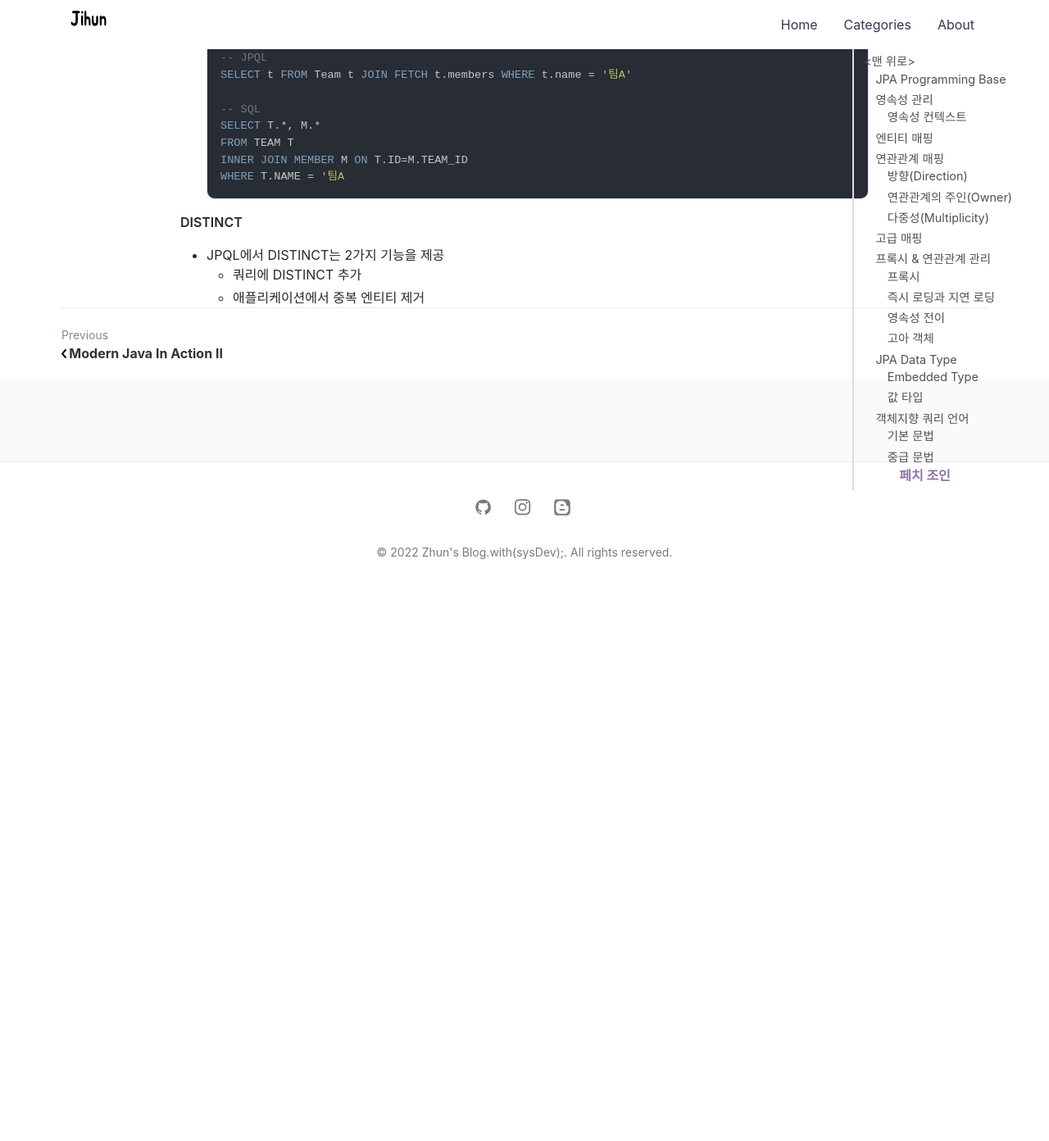
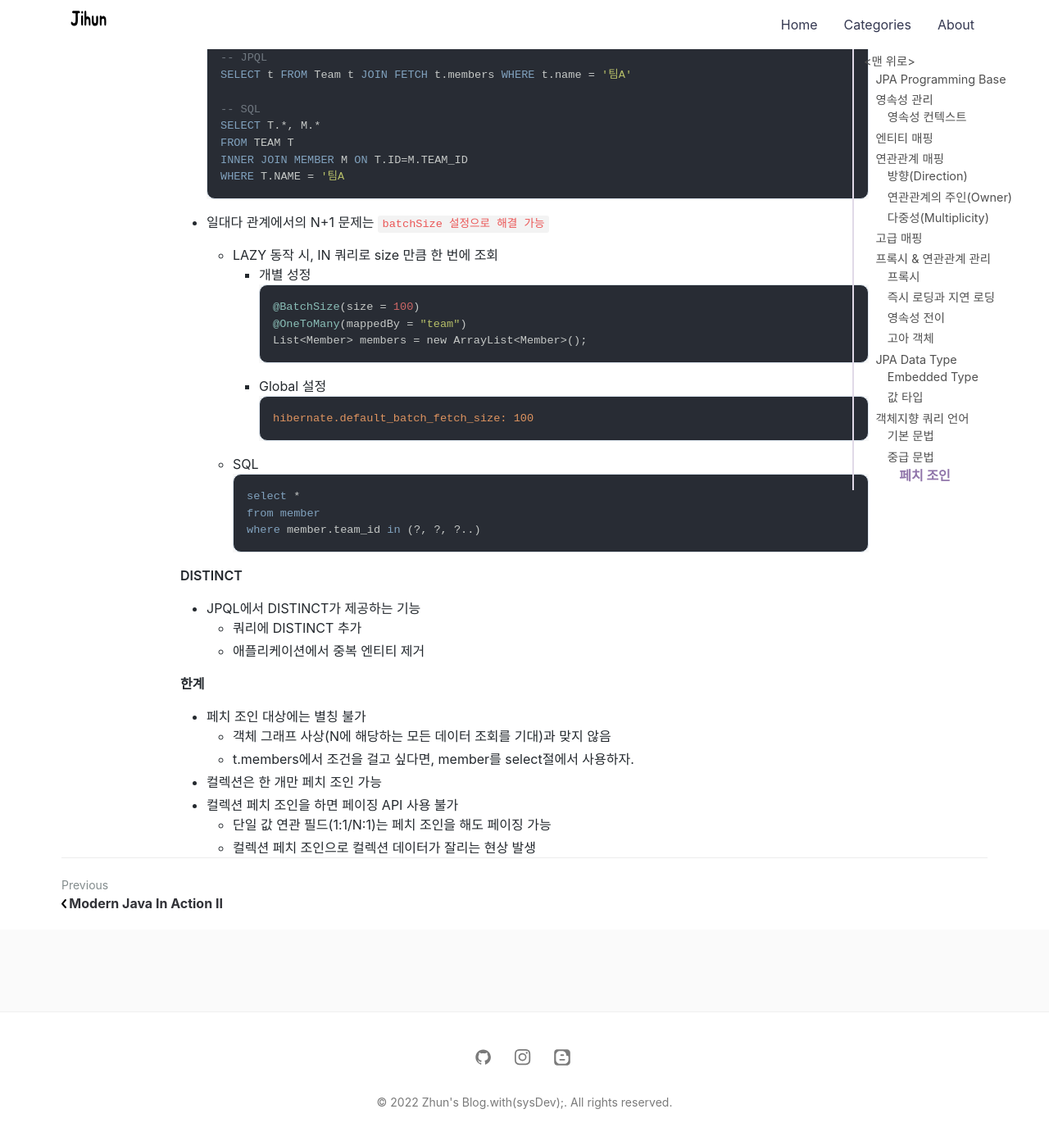
Before and after one commit to jihunparkme/jihunparkme.github.io, a Jekyll site: the page built from _posts/2022-03-29-JPA-Programming-base.md, in a window 1280 px wide and 1400 px high, scrolled down 27323 px. Shown: the top 1392 px of the window at 82% size. Built offline with Jekyll 4.4.1, drawn with Linux system fonts in a browser that asks for light colours; nearby versions of some CDN libraries; comment, search, counter and statistics services are not loaded; before the commit the page ends 28052 px from its top, so only the background shows below that; some of the changed text lies outside the part shown.

Commit message:
[객체지향 쿼리 언어2] 페치 조인 2

````diff
--- a/_posts/2022-03-29-JPA-Programming-base.md
+++ b/_posts/2022-03-29-JPA-Programming-base.md
@@ -1118,8 +1118,8 @@ where m.age > (select avg(m2.age) from Member m2)
 
 **Fetch Join**
 
-- JPQL 성능 최적화를 위해 제공
-- 쿼리 한 번에 연관된 엔티티나 컬렉션을 함께 조회 (즉시 로딩)
+- JPQL `성능 최적화`를 위해 제공
+- 쿼리 한 번에 `연관된 엔티티나 컬렉션을 함께 조회` (즉시 로딩 우선 적용)
   - 일반 조인에서는 연관된 엔티티를 함께 조회하지 않음
 - N + 1 이슈의 해결 방법
 - [ LEFT [OUTER] / INNER ] JOIN FETCH
@@ -1141,9 +1141,37 @@ where m.age > (select avg(m2.age) from Member m2)
   INNER JOIN MEMBER M ON T.ID=M.TEAM_ID
   WHERE T.NAME = '팀A
   ```
+- 일대다 관계에서의 N+1 문제는 `batchSize 설정으로 해결 가능`
+    - LAZY 동작 시, IN 쿼리로 size 만큼 한 번에 조회
+      - 개별 성정
+        ```java
+        @BatchSize(size = 100)
+        @OneToMany(mappedBy = "team")
+        List<Member> members = new ArrayList<Member>();
+        ```
+      - Global 설정
+        ```yml
+        hibernate.default_batch_fetch_size: 100
+        ```
+  - SQL
+    ```sql
+    select *
+    from member
+    where member.team_id in (?, ?, ?..)
+    ```
 
 **DISTINCT**
 
-- JPQL에서 DISTINCT는 2가지 기능을 제공
+- JPQL에서 DISTINCT가 제공하는 기능
   - 쿼리에 DISTINCT 추가
   - 애플리케이션에서 중복 엔티티 제거
+
+**한계**
+
+- 페치 조인 대상에는 별칭 불가
+  - 객체 그래프 사상(N에 해당하는 모든 데이터 조회를 기대)과 맞지 않음
+  - t.members에서 조건을 걸고 싶다면, member를 select절에서 사용하자.
+- 컬렉션은 한 개만 페치 조인 가능
+- 컬렉션 페치 조인을 하면 페이징 API 사용 불가
+  - 단일 값 연관 필드(1:1/N:1)는 페치 조인을 해도 페이징 가능
+  - 컬렉션 페치 조인으로 컬렉션 데이터가 잘리는 현상 발생
````
